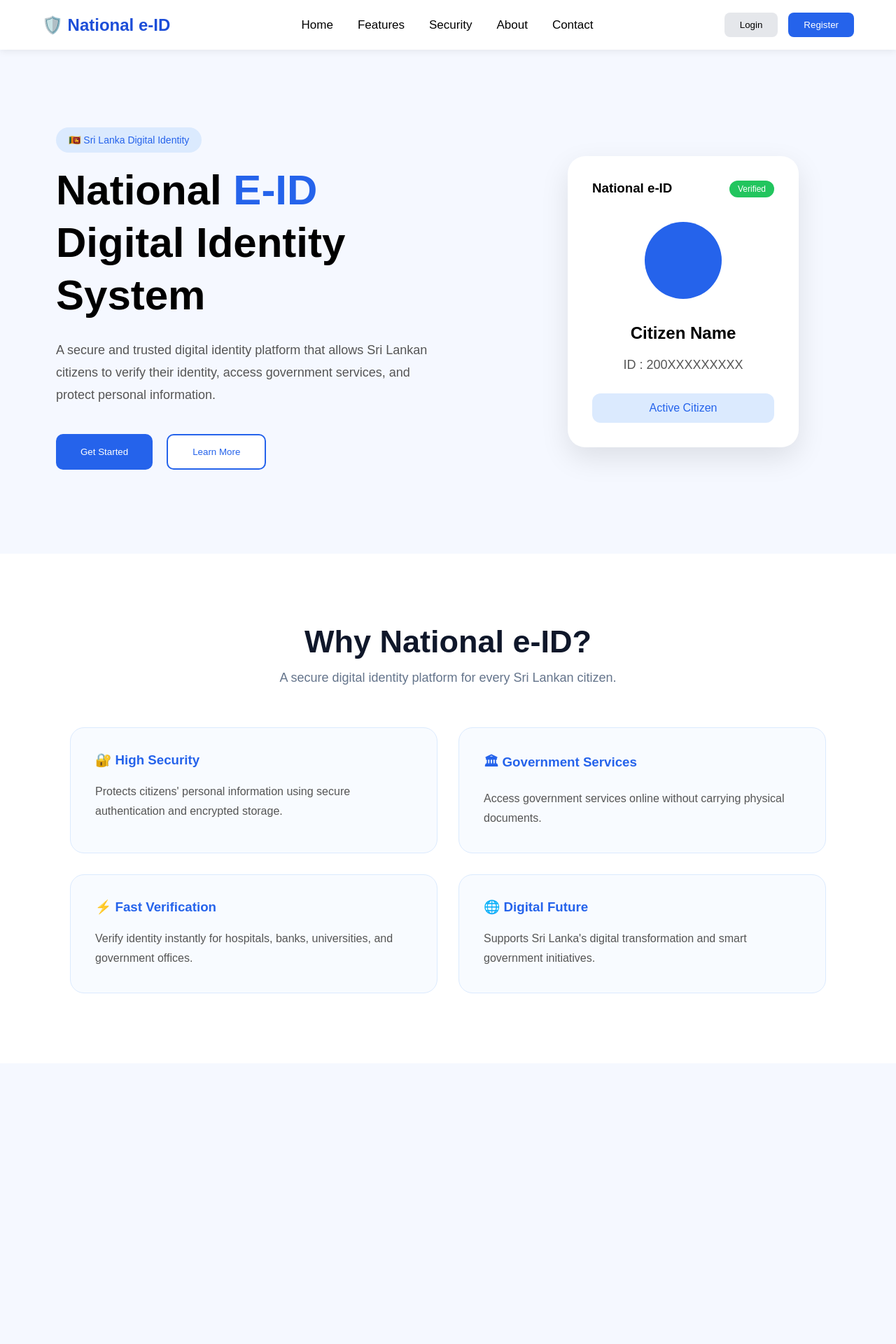
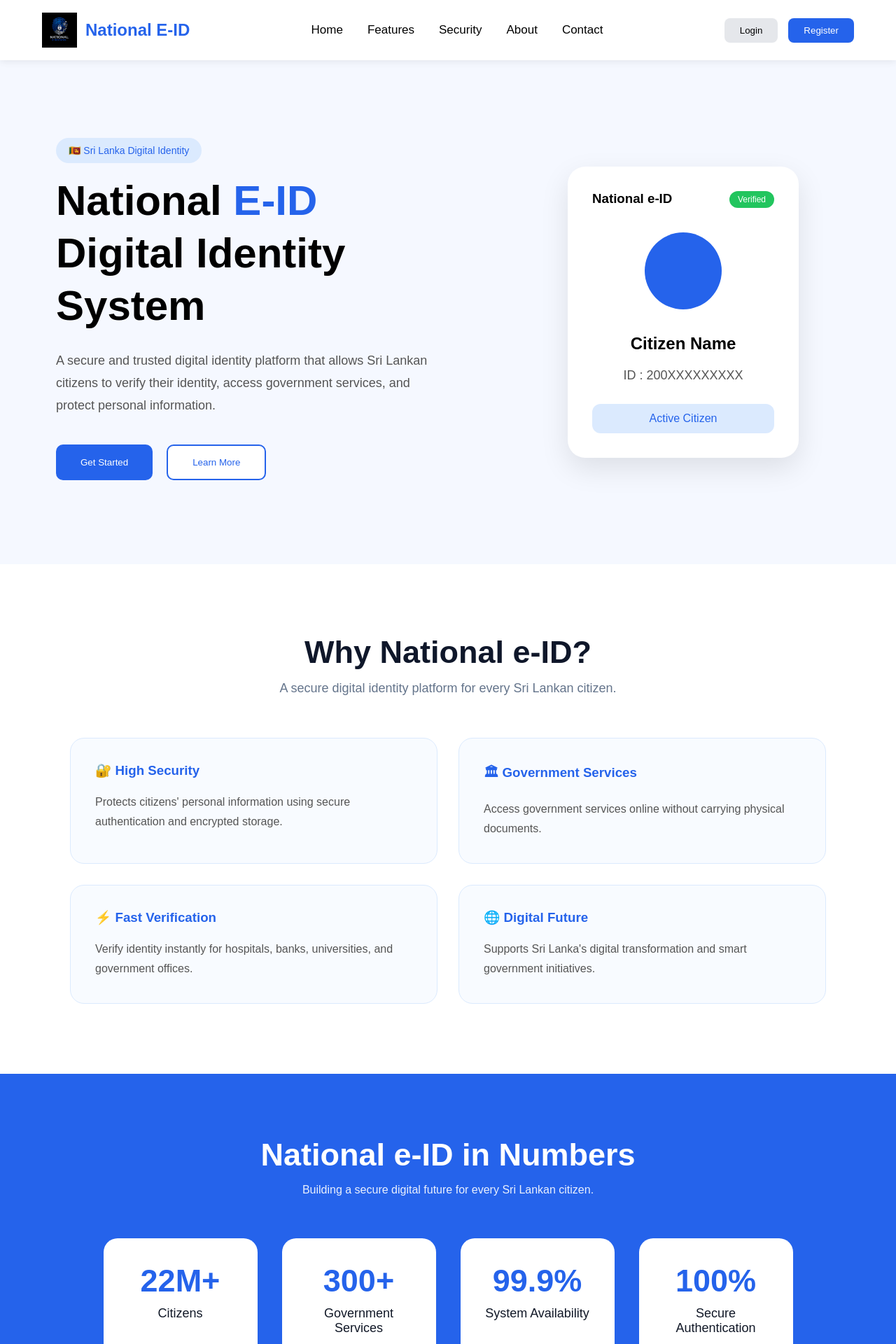
Before and after one commit to Nikini-Thathsarani/National-E-ID-System, a React (Vite) app: page / in a window 1280 px wide. Shown: the top 1920 px of the page at 70% size. Before the commit the page ends 1519 px from the top, so only its background shows below. Built offline with nearby package versions, Linux system fonts and the light colour scheme.

Commit message:
Complete landing page foundation with reusable components
 Added Statistics section

```diff
--- /dev/null
+++ b/src/components/home/Statistics.jsx
@@ -0,0 +1,41 @@
+import "../../styles/Statistics.css";
+
+function Statistics() {
+  return (
+    <section className="statistics">
+
+      <h2>National e-ID in Numbers</h2>
+
+      <p>
+        Building a secure digital future for every Sri Lankan citizen.
+      </p>
+
+      <div className="stats-container">
+
+        <div className="stat-card">
+          <h1>22M+</h1>
+          <span>Citizens</span>
+        </div>
+
+        <div className="stat-card">
+          <h1>300+</h1>
+          <span>Government Services</span>
+        </div>
+
+        <div className="stat-card">
+          <h1>99.9%</h1>
+          <span>System Availability</span>
+        </div>
+
+        <div className="stat-card">
+          <h1>100%</h1>
+          <span>Secure Authentication</span>
+        </div>
+
+      </div>
+
+    </section>
+  );
+}
+
+export default Statistics;
--- a/src/components/layout/Navbar.jsx
+++ b/src/components/layout/Navbar.jsx
@@ -1,13 +1,14 @@
 import "../../styles/Navbar.css";
+import logo from "../../assets/logos/logo.jpeg";
 
 function Navbar() {
   return (
     <nav className="navbar">
 
-      <div className="logo">
-        🛡️  National e-ID
-      </div>
-
+     <div className="logo">
+  <img src={logo} alt="National e-ID Logo" />
+  <span>National E-ID</span>
+</div>
       <ul className="nav-links">
         <li>Home</li>
         <li>Features</li>
--- a/src/pages/Home/Home.jsx
+++ b/src/pages/Home/Home.jsx
@@ -2,6 +2,7 @@ import "../../styles/Home.css";
 import Info from "../../components/home/Info";
 import Navbar from "../../components/layout/Navbar";
 import Hero from "../../components/home/Hero";
+import Statistics from "../../components/home/Statistics";
 
 function Home() {
   return (
@@ -9,6 +10,7 @@ function Home() {
       <Navbar />
       <Hero />
       <Info />
+      <Statistics />
     </>
   );
 }
--- a/src/styles/Navbar.css
+++ b/src/styles/Navbar.css
@@ -18,13 +18,20 @@
   box-shadow: 0 2px 10px rgba(0,0,0,0.08);
 }
 
-/* Logo */
 .logo {
-  font-size: 24px;
-  font-weight: bold;
-  color: #1D4ED8;
+    display: flex;
+    align-items: center;
+    gap: 12px;
+    font-size: 24px;
+    font-weight: bold;
+    color: #2563EB;
 }
 
+.logo img {
+    width: 50px;
+    height: 50px;
+    object-fit: contain;
+}
 /* Navigation Links */
 .nav-links {
   display: flex;
--- /dev/null
+++ b/src/styles/Statistics.css
@@ -0,0 +1,41 @@
+.statistics{
+    background:#2563eb;
+    color:white;
+    text-align:center;
+    padding:90px;
+}
+
+.statistics h2{
+    font-size:45px;
+}
+
+.statistics p{
+    margin-top:15px;
+    opacity:.9;
+}
+
+.stats-container{
+    display:flex;
+    justify-content:center;
+    gap:35px;
+    margin-top:60px;
+}
+
+.stat-card{
+    background:white;
+    color:#111827;
+    padding:35px;
+    width:220px;
+    border-radius:20px;
+}
+
+.stat-card h1{
+    color:#2563eb;
+    font-size:45px;
+}
+
+.stat-card span{
+    display:block;
+    margin-top:10px;
+    font-size:18px;
+}
```
Also changed, not shown: src/assets/logos/logo.jpeg (added).
